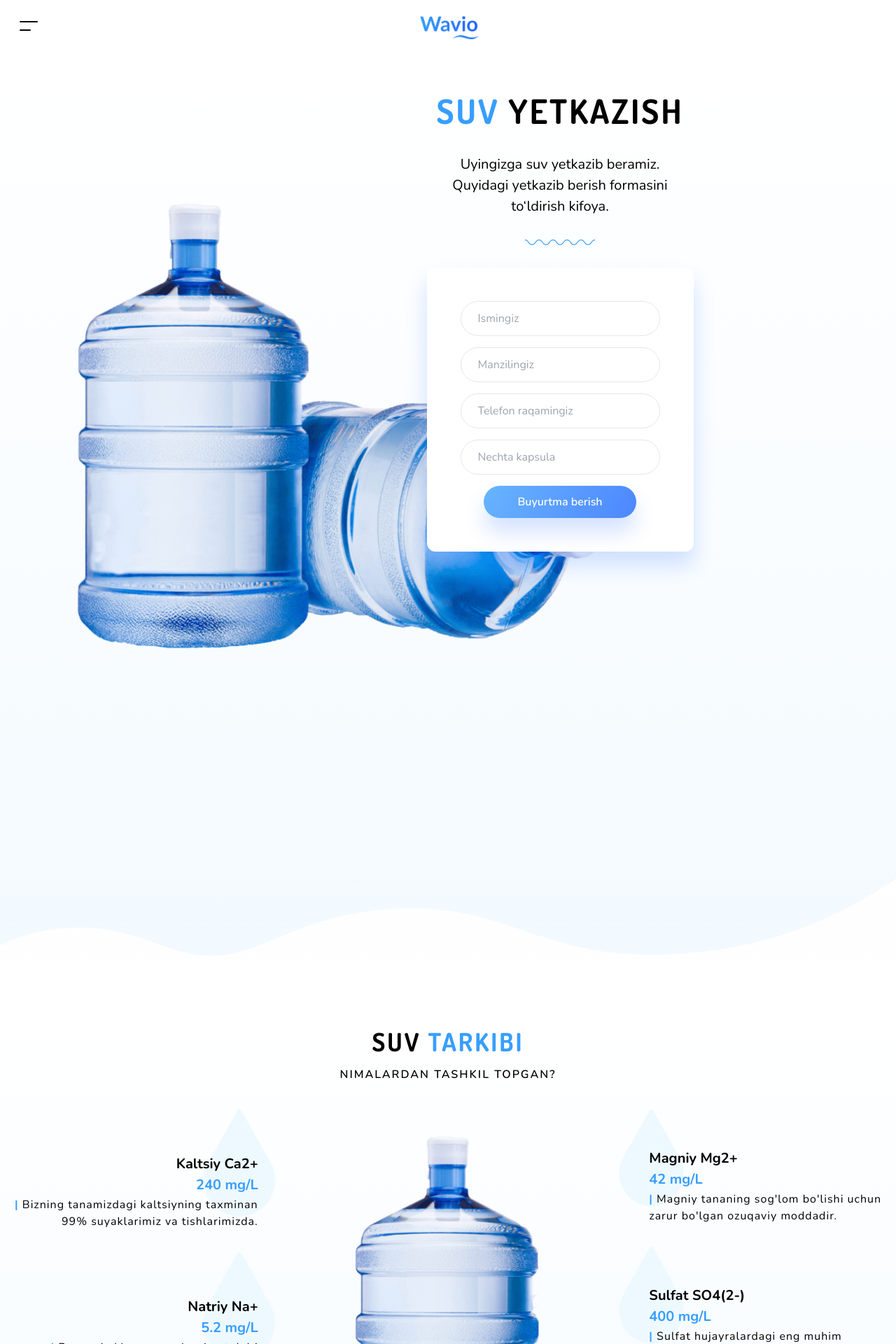
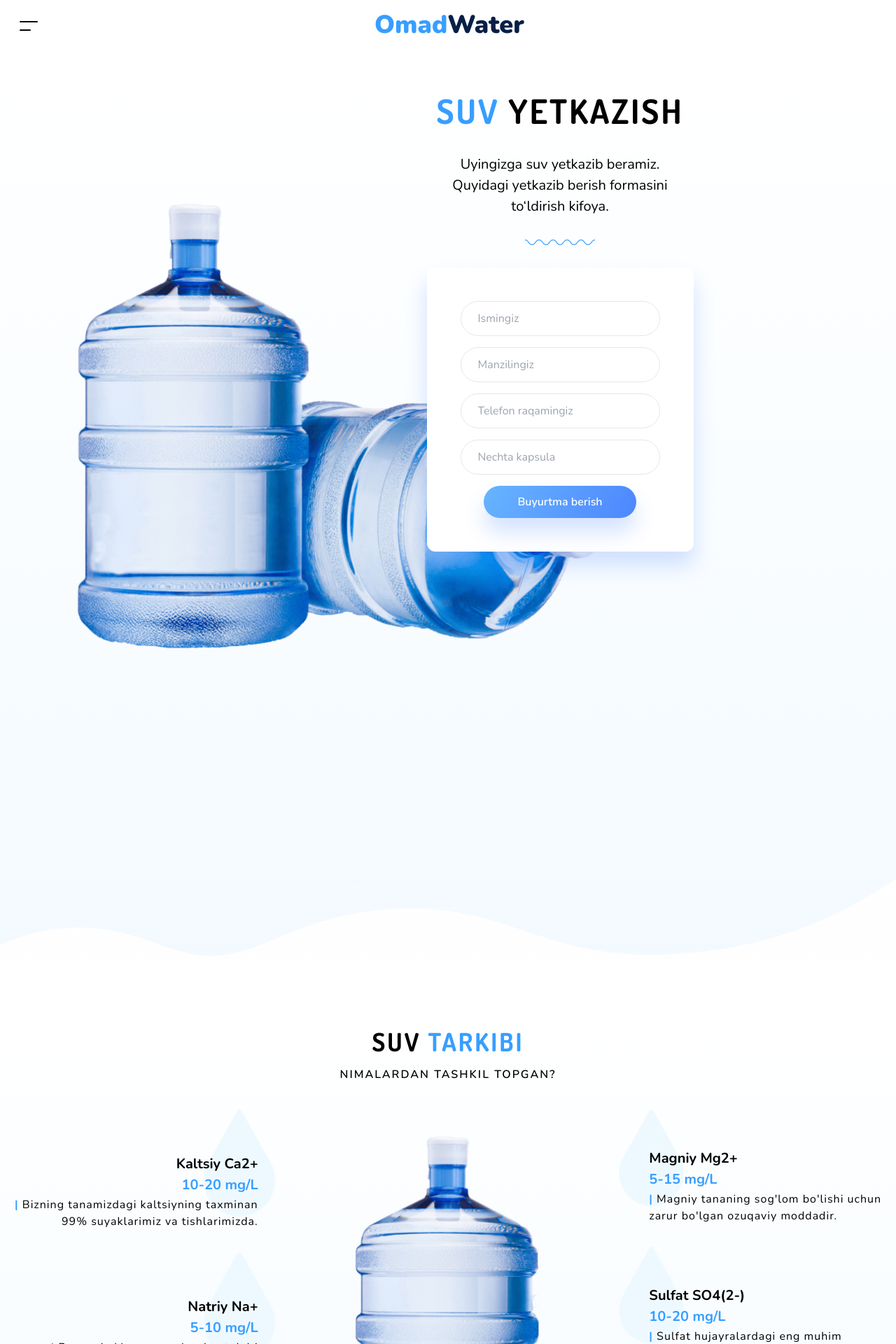
Before and after one commit to Azam2926/omadwater, a Next.js app: page / in a window 1280 px wide. Shown: the top 1920 px of the page at 70% size. Built offline with nearby package versions, Linux system fonts and the light colour scheme.

Commit message:
improvement seo and add new logo

```diff
--- a/components/navbar.js
+++ b/components/navbar.js
@@ -20,8 +20,8 @@ export default function Navbar() {
             </span>
           </button>
           <Link href={'/'}>
-            <a className='w-10 h-10 relative flex-grow ml-6 mr-[70px]'>
-              <Image src={logo} layout='fill' objectFit='contain'/>
+            <a className='w-10 text-4xl text-center font-black flex-grow ml-6 mr-[70px]'>
+              <span className='text-primary'>Omad</span>Water
             </a>
           </Link>
         </div>
--- a/pages/_document.js
+++ b/pages/_document.js
@@ -9,6 +9,14 @@ class MyDocument extends Document {
           <link rel="dns-prefetch" href="//fonts.googleapis.com"/>
           <link rel="stylesheet" href="https://fonts.googleapis.com/css?family=Nunito:400,400italic,600,600italic,700,700italic,800,800italic,900,900italic|Dosis:400,500,600,700,800&amp;subset=latin" type="text/css" media="all"/>
           <link rel="stylesheet" href="//fonts.googleapis.com/css2?family=Nunito:ital,wght@0,200;0,300;0,400;0,600;0,700;0,800;0,900;1,200;1,300;1,400;1,600;1,700;1,800;1,900&amp;display=block" type="text/css" media="all"/>
+          <meta name="description" content="Omad Water suvi - arteziya suvlari, Buxoro, Shofirkon, Bog'iafzal"/>
+          <meta name="viewport" content="width=device-width, initial-scale=1"/>
+          <meta name="keywords" content="Omad Water, omadwater, omad, water, suv, omad suvi,yetkazib berish" />
+          <meta property="og:title" content="Omad Water suvi" />
+          <meta property="og:description" content="Omad Water suvi - arteziya suvlari" />
+          <meta property="og:type" content="website" />
+          <meta property="og:url" content="https://omadwater.uz" />
+          <meta property="og:site_name" content="omadwater.uz" />
         </Head>
         <body className={'font-nunito'}>
         <Main/>
--- a/pages/index.js
+++ b/pages/index.js
@@ -19,12 +19,12 @@ const drops = {
   right: [
     {
       title: 'Kaltsiy Ca2+',
-      capacity: '240 mg/L',
+      capacity: '10-20 mg/L',
       body: "Bizning tanamizdagi kaltsiyning taxminan 99% suyaklarimiz va tishlarimizda."
     },
     {
       title: 'Natriy Na+',
-      capacity: '5.2 mg/L',
+      capacity: '5-10 mg/L',
       body: "Bu mushaklar va nervlarning to'g'ri ishlashi uchun muhim komponent."
     },
     {
@@ -36,12 +36,12 @@ const drops = {
   left: [
     {
       title: 'Magniy Mg2+',
-      capacity: '42 mg/L',
+      capacity: '5-15 mg/L',
       body: "Magniy tananing sog'lom bo'lishi uchun zarur bo'lgan ozuqaviy moddadir."
     },
     {
       title: 'Sulfat SO4(2-)',
-      capacity: '400 mg/L',
+      capacity: '10-20 mg/L',
       body: "Sulfat hujayralardagi eng muhim makronutrientlardan biridir."
     },
     {
@@ -94,7 +94,7 @@ export default function Home() {
         <div className='flex justify-center'>
           <div className='z-10 hidden md:block md:w-1/4 md:max-w-sm'>
             <div className='mr-[-200%] py-48 px-24'>
-              <Image src={distilledWaterBottledPicture} layout='responsive' objectFit='fill' />
+              <Image src={distilledWaterBottledPicture} layout='responsive' objectFit='fill' alt='Omadwater' />
             </div>
           </div>
           <div className='z-20 px-4 py-14 space-y-8 md:w-3/4'>
@@ -105,7 +105,7 @@ export default function Home() {
               Uyingizga suv yetkazib beramiz. Quyidagi yetkazib berish formasini to‘ldirish kifoya.
             </p>
             <div id='order' className='relative h-2'>
-              <Image src={wavePicture} layout={'fill'} objectFit={'contain'} />
+              <Image src={wavePicture} layout={'fill'} objectFit={'contain'} alt='Omadwater' />
             </div>
             <div className='bg-white max-w-[381px] mx-auto shadow-omad rounded-xl p-12 m-2 mt-4 text-base'>
               <DeliveryForm />
@@ -113,7 +113,7 @@ export default function Home() {
           </div>
         </div>
         <div className='my-4'>
-          <Image src={waveDividerPicture} layout={'responsive'} />
+          <Image src={waveDividerPicture} layout={'responsive'} alt='Omadwater' />
         </div>
       </section>
       <section className='bg-section'>
@@ -136,7 +136,7 @@ export default function Home() {
             ))}
           </div>
           <div className='relative h-[285px] my-12 md:hidden lg:w-1/3 lg:grid lg:h-auto lg:items-center'>
-            <Image src={waterBottlePicture} layout={'fill'} objectFit={'contain'} />
+            <Image src={waterBottlePicture} layout={'fill'} objectFit={'contain'} alt='Omadwater' />
           </div>
           <div className="flex flex-wrap justify-start p-[10px] space-y-8 lg:w-1/3">
             {drops.left.map((drop, index) => (
@@ -151,7 +151,7 @@ export default function Home() {
           </div>
         </div>
         <div className='mt-8'>
-          <Image src={waveDividerPicture} layout={'responsive'} />
+          <Image src={waveDividerPicture} layout={'responsive'} alt='Omadwater' />
         </div>
       </section>
       <section className="bg-section">
@@ -160,7 +160,7 @@ export default function Home() {
             <span className='text-[#379eff]'>Bizning</span> hikoya
           </h2>
           <div className='relative h-2'>
-            <Image src={wavePicture} layout={'fill'} objectFit={'contain'} />
+            <Image src={wavePicture} layout={'fill'} objectFit={'contain'} alt='Omadwater' />
           </div>
           <p className='text-center text-xl leading-normal px-4 md:mx-[15%] lg:mx-[26%]'>
             Bizning kompaniyamiz 2008 yilda tashkil etilgan. Suv markasi shishasi ichish, ovqat pishirish, mashg'ulotlar va hatto bolalar uchun juda yaxshi. Mahsulot 50 ta davlatda sertifikatlangan.
@@ -172,7 +172,7 @@ export default function Home() {
               <div key={index} className='w-1/2 md:w-1/4'>
                 <div className="flex flex-col p-8 space-y-8 items-center">
                   <div className="bg-white shadow-omad-story p-8 w-32 lg:w-40 lg:p-10 rounded-full">
-                    <Image src={box.picture} layout='responsive' />
+                    <Image src={box.picture} layout='responsive' alt='Omadwater' />
                   </div>
                   <p className='text-center text-[#081F46] font-semibold tracking-[2px] leading-5 font-dosis uppercase'>{box.text}</p>
                 </div>
@@ -181,7 +181,7 @@ export default function Home() {
           </div>
         </div>
         <div className='mt-8'>
-          <Image src={curveWhilePicture} layout={'responsive'} />
+          <Image src={curveWhilePicture} layout={'responsive'} alt='Omadwater' />
         </div>
       </section>
       <section className="bg-section">
@@ -189,7 +189,7 @@ export default function Home() {
           <div className="max-w-screen-lg mx-auto bg-white shadow-omad p-10 m-4 rounded-lg lg:py-16">
             <div className="flex flex-col space-y-2 py-4 lg:flex-row lg:space-y-0 lg:space-x-4">
               <div className="relative p-4 lg:p-0 lg:grid lg:items-center lg:w-1/2">
-                <Image src={deliveryServicePicture} layout={'responsive'} />
+                <Image src={deliveryServicePicture} layout={'responsive'} alt='Omadwater' />
               </div>
               <div className='py-8 lg:py-0 px-3 mb-8 space-y-12  lg:w-1/2'>
                 <div className="space-y-4">
@@ -204,7 +204,7 @@ export default function Home() {
                   {delivery_boxes.map((box, index) => (
                     <div key={index} className="flex items-center">
                       <div className="w-1/4 mr-2">
-                        <Image src={box.picture} layout={'responsive'} />
+                        <Image src={box.picture} layout={'responsive'} alt='Omadwater' />
                       </div>
                       <div className='flex uppercase font-bold tracking-[1px] text-footer text-xl'>
                         <p>
```
